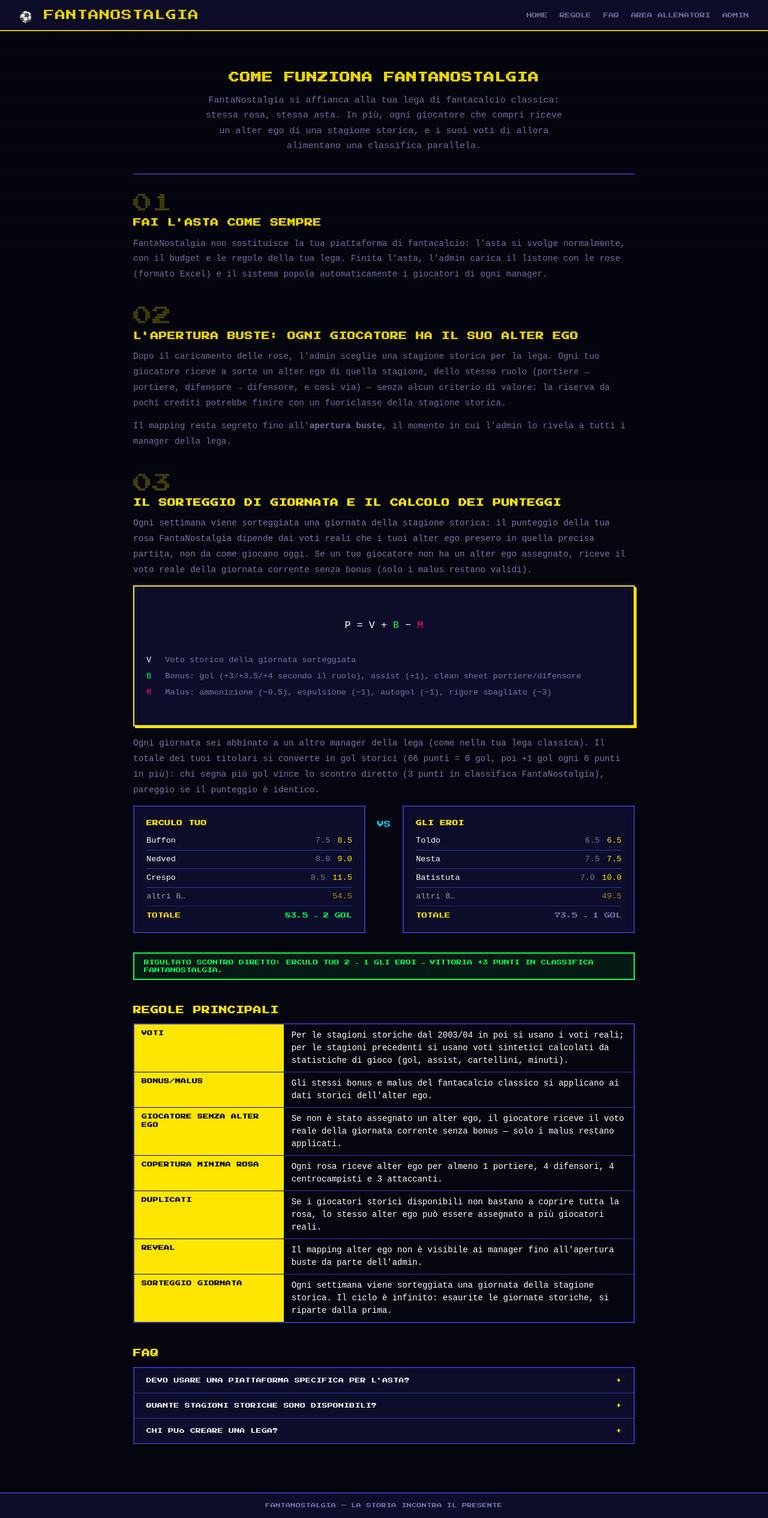
After one commit to simonediroma/fantanostalgia, a FastAPI app: page /come-funziona in a window 1280 px wide. The commit adds this page. Shown: the whole page at 60% size. Run offline with FastAPI, Linux system fonts and the light colour scheme.

Commit message:
feat: pagina pubblica "Come funziona" standalone (task 31)
Nuova route SSR /come-funziona con step-by-step (asta, mapping alter
ego, calcolo punteggi con formula ed esempio), tabella regole attuali
e FAQ ad accordion — solo regole già confermate, niente wildcard
storica/mercato riparazione/tie-break (spike 32/34/35 non risolti).

home.html: la sezione "come funziona" diventa un sommario breve con
link alla nuova pagina.

Aggiunto componente Accordion a frontend/shared/design-system.js/.css.

```diff
--- a/backend/api/routers/views.py
+++ b/backend/api/routers/views.py
@@ -48,6 +48,11 @@ def home(request: Request):
         "home.html",
         {"request": request, "leagues": leagues, "hall_of_fame": hall_of_fame},
     )
+
+
+@router.get("/come-funziona", include_in_schema=False)
+def come_funziona(request: Request):
+    return templates.TemplateResponse("come-funziona.html", {"request": request})
 
 
 @router.get("/lega/{league_id}/classifica")
--- /dev/null
+++ b/backend/templates/come-funziona.html
@@ -0,0 +1,221 @@
+{% extends "base.html" %}
+
+{% block title %}Come funziona — FantaNostalgia{% endblock %}
+{% block og_title %}Come funziona FantaNostalgia{% endblock %}
+{% block og_description %}Asta, mapping alter ego, punteggi storici e regole di FantaNostalgia spiegati passo per passo.{% endblock %}
+
+{% block head %}
+<style>
+.cf-hero { text-align: center; padding: 1.5rem 0 2rem; border-bottom: 2px solid var(--border); margin-bottom: 2rem; }
+.cf-hero h1 { margin-bottom: 0.75rem; }
+.cf-hero p { max-width: 620px; margin: 0 auto; line-height: 1.7; }
+
+.cf-step { margin-bottom: 2.5rem; }
+.cf-step-num {
+  font-family: var(--font-pixel);
+  font-size: 2rem;
+  color: var(--accent);
+  opacity: 0.25;
+  line-height: 1;
+  margin-bottom: 0.4rem;
+}
+.cf-step h2 { margin-bottom: 0.75rem; }
+.cf-step p { line-height: 1.8; font-size: 0.9rem; }
+
+.cf-formula {
+  text-align: center;
+  padding: 1rem 1.25rem;
+  margin: 1rem 0 1.25rem;
+  font-family: var(--font-data);
+  font-size: 1.05rem;
+}
+.cf-formula .v { color: var(--text); }
+.cf-formula .b { color: var(--green); }
+.cf-formula .m { color: var(--red); }
+.cf-formula-legend { display: flex; flex-direction: column; gap: 0.4rem; margin-bottom: 1.5rem; }
+.cf-formula-legend div { display: flex; gap: 0.75rem; align-items: baseline; font-size: 0.85rem; }
+.cf-formula-legend .key { font-family: var(--font-data); min-width: 1.2rem; }
+.cf-formula-legend span.desc { color: var(--muted); }
+
+.cf-example-grid { display: grid; grid-template-columns: 1fr auto 1fr; gap: 1.25rem; align-items: start; margin-bottom: 1rem; }
+@media (max-width: 700px) { .cf-example-grid { grid-template-columns: 1fr; } }
+.cf-example-team h3 { font-size: 0.6rem; margin-bottom: 0.5rem; }
+.cf-example-row { display: grid; grid-template-columns: 1fr auto auto; gap: 0.75rem; padding: 0.3rem 0; border-bottom: 1px solid var(--border); font-size: 0.85rem; }
+.cf-example-total { display: flex; justify-content: space-between; font-family: var(--font-pixel); font-size: 0.6rem; color: var(--accent); padding-top: 0.5rem; text-transform: uppercase; }
+.cf-example-vs { display: flex; align-items: center; justify-content: center; font-family: var(--font-pixel); font-size: 0.7rem; color: var(--accent2); padding-top: 1.5rem; }
+
+.cf-rules-table th, .cf-rules-table td { vertical-align: top; }
+.cf-rules-table th { white-space: normal; text-align: left; }
+
+.ds-accordion { margin-bottom: 0; }
+</style>
+{% endblock %}
+
+{% block nav %}
+<a href="/">Home</a>
+<a href="#regole">Regole</a>
+<a href="#faq">FAQ</a>
+<a href="/coach/">Area Allenatori</a>
+<a href="/admin/">Admin</a>
+{% endblock %}
+
+{% block content %}
+
+<section class="cf-hero">
+  <h1>Come funziona FantaNostalgia</h1>
+  <p>
+    FantaNostalgia si affianca alla tua lega di fantacalcio classica: stessa rosa,
+    stessa asta. In più, ogni giocatore che compri riceve un alter ego di una
+    stagione storica, e i suoi voti di allora alimentano una classifica parallela.
+  </p>
+</section>
+
+<section id="step1" class="cf-step">
+  <div class="cf-step-num">01</div>
+  <h2>Fai l'asta come sempre</h2>
+  <p>
+    FantaNostalgia non sostituisce la tua piattaforma di fantacalcio: l'asta si
+    svolge normalmente, con il budget e le regole della tua lega. Finita l'asta,
+    l'admin carica il listone con le rose (formato Excel) e il sistema popola
+    automaticamente i giocatori di ogni manager.
+  </p>
+</section>
+
+<section id="step2" class="cf-step">
+  <div class="cf-step-num">02</div>
+  <h2>L'apertura buste: ogni giocatore ha il suo alter ego</h2>
+  <p>
+    Dopo il caricamento delle rose, l'admin sceglie una stagione storica per la
+    lega. Ogni tuo giocatore riceve a sorte un alter ego di quella stagione, dello
+    stesso ruolo (portiere → portiere, difensore → difensore, e così via) — senza
+    alcun criterio di valore: la riserva da pochi crediti potrebbe finire con un
+    fuoriclasse della stagione storica.
+  </p>
+  <p>
+    Il mapping resta segreto fino all'<strong>apertura buste</strong>, il momento
+    in cui l'admin lo rivela a tutti i manager della lega.
+  </p>
+</section>
+
+<section id="step3" class="cf-step">
+  <div class="cf-step-num">03</div>
+  <h2>Il sorteggio di giornata e il calcolo dei punteggi</h2>
+  <p>
+    Ogni settimana viene sorteggiata una giornata della stagione storica: il
+    punteggio della tua rosa FantaNostalgia dipende dai voti reali che i tuoi
+    alter ego presero in quella precisa partita, non da come giocano oggi. Se un
+    tuo giocatore non ha un alter ego assegnato, riceve il voto reale della
+    giornata corrente senza bonus (solo i malus restano validi).
+  </p>
+
+  <div class="ds-panel ds-panel--accent">
+    <div class="cf-formula">
+      <span class="v">P</span> = <span class="v">V</span> + <span class="b">B</span> − <span class="m">M</span>
+    </div>
+    <div class="cf-formula-legend">
+      <div><span class="key" style="color:var(--text)">V</span><span class="desc">Voto storico della giornata sorteggiata</span></div>
+      <div><span class="key" style="color:var(--green)">B</span><span class="desc">Bonus: gol (+3/+3.5/+4 secondo il ruolo), assist (+1), clean sheet portiere/difensore</span></div>
+      <div><span class="key" style="color:var(--red)">M</span><span class="desc">Malus: ammonizione (−0.5), espulsione (−1), autogol (−1), rigore sbagliato (−3)</span></div>
+    </div>
+  </div>
+
+  <p>
+    Ogni giornata sei abbinato a un altro manager della lega (come nella tua lega
+    classica). Il totale dei tuoi titolari si converte in gol storici (66 punti =
+    0 gol, poi +1 gol ogni 6 punti in più): chi segna più gol vince lo scontro
+    diretto (3 punti in classifica FantaNostalgia), pareggio se il punteggio è
+    identico.
+  </p>
+
+  <div class="cf-example-grid">
+    <div class="ds-panel ds-panel--default cf-example-team">
+      <h3>Erculo Tuo</h3>
+      <div class="cf-example-row"><span>Buffon</span><span style="color:var(--muted)">7.5</span><span style="color:var(--accent)">8.5</span></div>
+      <div class="cf-example-row"><span>Nedved</span><span style="color:var(--muted)">8.0</span><span style="color:var(--accent)">9.0</span></div>
+      <div class="cf-example-row"><span>Crespo</span><span style="color:var(--muted)">8.5</span><span style="color:var(--accent)">11.5</span></div>
+      <div class="cf-example-row" style="opacity:0.6"><span>altri 8…</span><span></span><span style="color:var(--accent)">54.5</span></div>
+      <div class="cf-example-total"><span>Totale</span><span style="color:var(--green)">83.5 → 2 gol</span></div>
+    </div>
+    <div class="cf-example-vs">VS</div>
+    <div class="ds-panel ds-panel--default cf-example-team">
+      <h3>Gli Eroi</h3>
+      <div class="cf-example-row"><span>Toldo</span><span style="color:var(--muted)">6.5</span><span style="color:var(--accent)">6.5</span></div>
+      <div class="cf-example-row"><span>Nesta</span><span style="color:var(--muted)">7.5</span><span style="color:var(--accent)">7.5</span></div>
+      <div class="cf-example-row"><span>Batistuta</span><span style="color:var(--muted)">7.0</span><span style="color:var(--accent)">10.0</span></div>
+      <div class="cf-example-row" style="opacity:0.6"><span>altri 8…</span><span></span><span style="color:var(--accent)">49.5</span></div>
+      <div class="cf-example-total"><span>Totale</span><span style="color:var(--muted)">73.5 → 1 gol</span></div>
+    </div>
+  </div>
+  <div class="ds-message ds-message--ok" role="status">
+    <span>Risultato scontro diretto: Erculo Tuo 2 − 1 Gli Eroi → vittoria +3 punti in classifica FantaNostalgia.</span>
+  </div>
+</section>
+
+<section id="regole" class="cf-step">
+  <h2>Regole principali</h2>
+  <div class="ds-table-wrap">
+    <table class="ds-table cf-rules-table">
+      <tbody>
+        <tr><th style="width:30%">Voti</th><td>Per le stagioni storiche dal 2003/04 in poi si usano i voti reali; per le stagioni precedenti si usano voti sintetici calcolati da statistiche di gioco (gol, assist, cartellini, minuti).</td></tr>
+        <tr><th>Bonus/Malus</th><td>Gli stessi bonus e malus del fantacalcio classico si applicano ai dati storici dell'alter ego.</td></tr>
+        <tr><th>Giocatore senza alter ego</th><td>Se non è stato assegnato un alter ego, il giocatore riceve il voto reale della giornata corrente senza bonus — solo i malus restano applicati.</td></tr>
+        <tr><th>Copertura minima rosa</th><td>Ogni rosa riceve alter ego per almeno 1 portiere, 4 difensori, 4 centrocampisti e 3 attaccanti.</td></tr>
+        <tr><th>Duplicati</th><td>Se i giocatori storici disponibili non bastano a coprire tutta la rosa, lo stesso alter ego può essere assegnato a più giocatori reali.</td></tr>
+        <tr><th>Reveal</th><td>Il mapping alter ego non è visibile ai manager fino all'apertura buste da parte dell'admin.</td></tr>
+        <tr><th>Sorteggio giornata</th><td>Ogni settimana viene sorteggiata una giornata della stagione storica. Il ciclo è infinito: esaurite le giornate storiche, si riparte dalla prima.</td></tr>
+      </tbody>
+    </table>
+  </div>
+</section>
+
+<section id="faq" class="cf-step">
+  <h2>FAQ</h2>
+  <div class="ds-accordion">
+    <div class="ds-accordion__item">
+      <button type="button" class="ds-accordion__trigger" aria-expanded="false" aria-controls="faq-panel-0" onclick="toggleFaq(this)">
+        <span>Devo usare una piattaforma specifica per l'asta?</span>
+        <span class="ds-accordion__icon" aria-hidden="true">+</span>
+      </button>
+      <div id="faq-panel-0" class="ds-accordion__panel" hidden>
+        No. L'asta si svolge dove la fa già la tua lega classica — l'admin carica
+        successivamente il listone con le rose in formato Excel.
+      </div>
+    </div>
+    <div class="ds-accordion__item">
+      <button type="button" class="ds-accordion__trigger" aria-expanded="false" aria-controls="faq-panel-1" onclick="toggleFaq(this)">
+        <span>Quante stagioni storiche sono disponibili?</span>
+        <span class="ds-accordion__icon" aria-hidden="true">+</span>
+      </button>
+      <div id="faq-panel-1" class="ds-accordion__panel" hidden>
+        Dipende dalle stagioni che l'admin ha importato nel database della lega
+        tramite gli scraper integrati — in generale è disponibile tutta la Serie A
+        dal 1990 ad oggi.
+      </div>
+    </div>
+    <div class="ds-accordion__item">
+      <button type="button" class="ds-accordion__trigger" aria-expanded="false" aria-controls="faq-panel-2" onclick="toggleFaq(this)">
+        <span>Chi può creare una lega?</span>
+        <span class="ds-accordion__icon" aria-hidden="true">+</span>
+      </button>
+      <div id="faq-panel-2" class="ds-accordion__panel" hidden>
+        Oggi la creazione di una lega è riservata all'amministratore della
+        piattaforma. I coach si registrano tramite invito e gestiscono la propria
+        rosa dall'area allenatori.
+      </div>
+    </div>
+  </div>
+</section>
+
+{% endblock %}
+
+{% block scripts %}
+<script>
+function toggleFaq(btn) {
+  var open = btn.getAttribute('aria-expanded') === 'true';
+  var panel = document.getElementById(btn.getAttribute('aria-controls'));
+  btn.setAttribute('aria-expanded', String(!open));
+  btn.querySelector('.ds-accordion__icon').textContent = open ? '+' : '−';
+  panel.hidden = open;
+}
+</script>
+{% endblock %}
--- a/frontend/shared/design-system.css
+++ b/frontend/shared/design-system.css
@@ -403,6 +403,48 @@
   border-bottom-color: var(--accent2);
 }
 
+/* ── Accordion ────────────────────────────────────────────────────── */
+.ds-accordion {
+  border: 2px solid var(--border);
+  box-shadow: var(--shadow-sm);
+}
+.ds-accordion__item + .ds-accordion__item {
+  border-top: 1px solid var(--border);
+}
+.ds-accordion__trigger {
+  width: 100%;
+  background: var(--surface);
+  border: none;
+  box-shadow: none;
+  padding: var(--space-4) var(--space-5);
+  display: flex;
+  align-items: center;
+  justify-content: space-between;
+  gap: var(--space-4);
+  text-align: left;
+  cursor: pointer;
+  font-family: var(--font-pixel);
+  font-size: var(--fs-pixel-sm);
+  color: var(--text);
+  text-transform: uppercase;
+  letter-spacing: 0.04em;
+}
+.ds-accordion__trigger:hover { color: var(--accent); }
+.ds-accordion__icon {
+  font-family: var(--font-pixel);
+  color: var(--accent);
+  flex-shrink: 0;
+}
+.ds-accordion__panel {
+  padding: 0 var(--space-5) var(--space-4);
+  border-top: 1px solid var(--border);
+  font-family: var(--font-data);
+  font-size: var(--fs-data-md);
+  color: var(--muted);
+  line-height: 1.7;
+}
+.ds-accordion__panel[hidden] { display: none; }
+
 /* ── Modal ────────────────────────────────────────────────────────── */
 .ds-modal-overlay {
   position: fixed;
```
Also changed, not shown: CLAUDE_MEMORY.md (+4 -4 lines), backend/templates/home.html (+7 -60 lines), backend/tests/test_come_funziona.py (added, +12 -0 lines), frontend/shared/design-system.js (+48 -0 lines).
